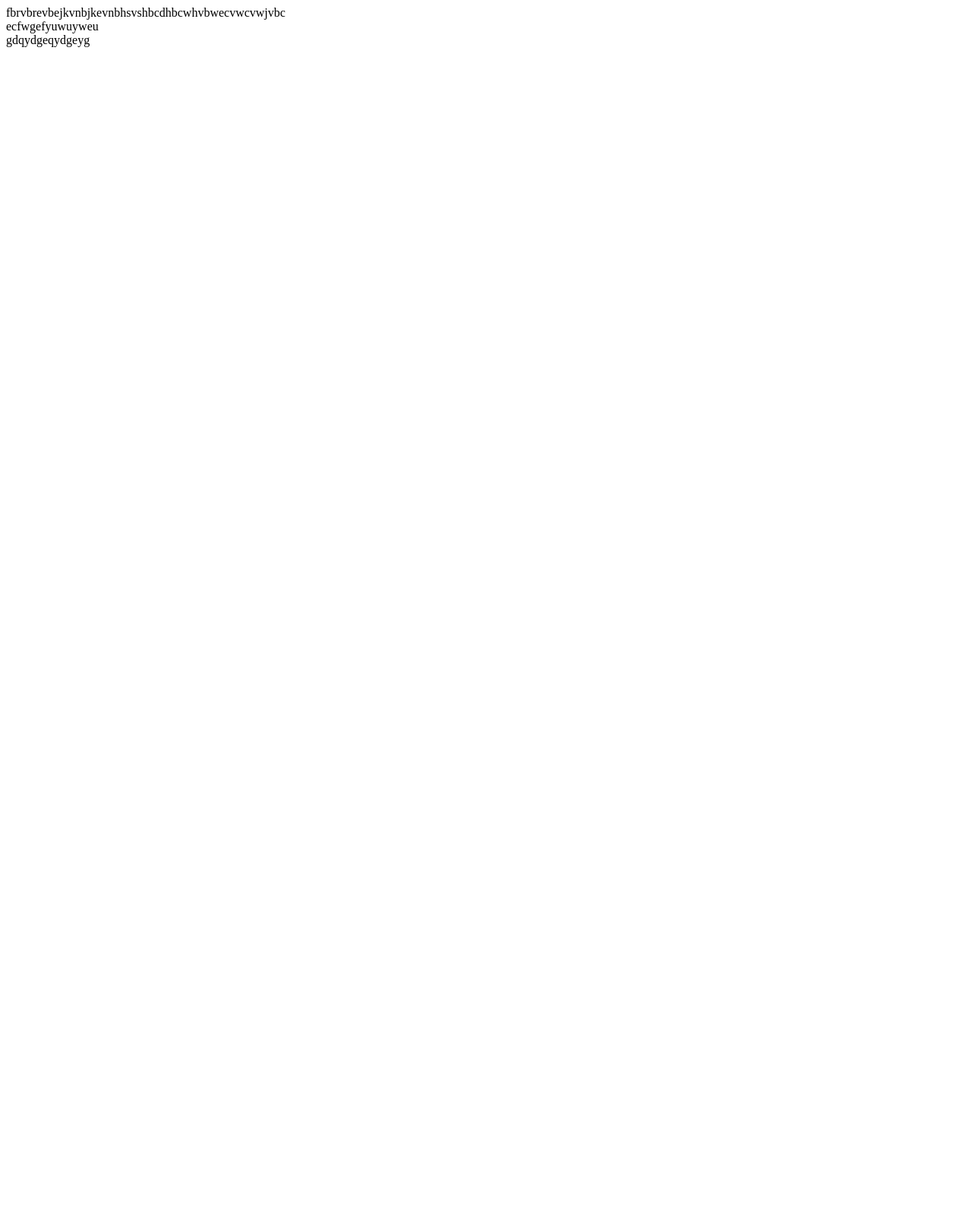
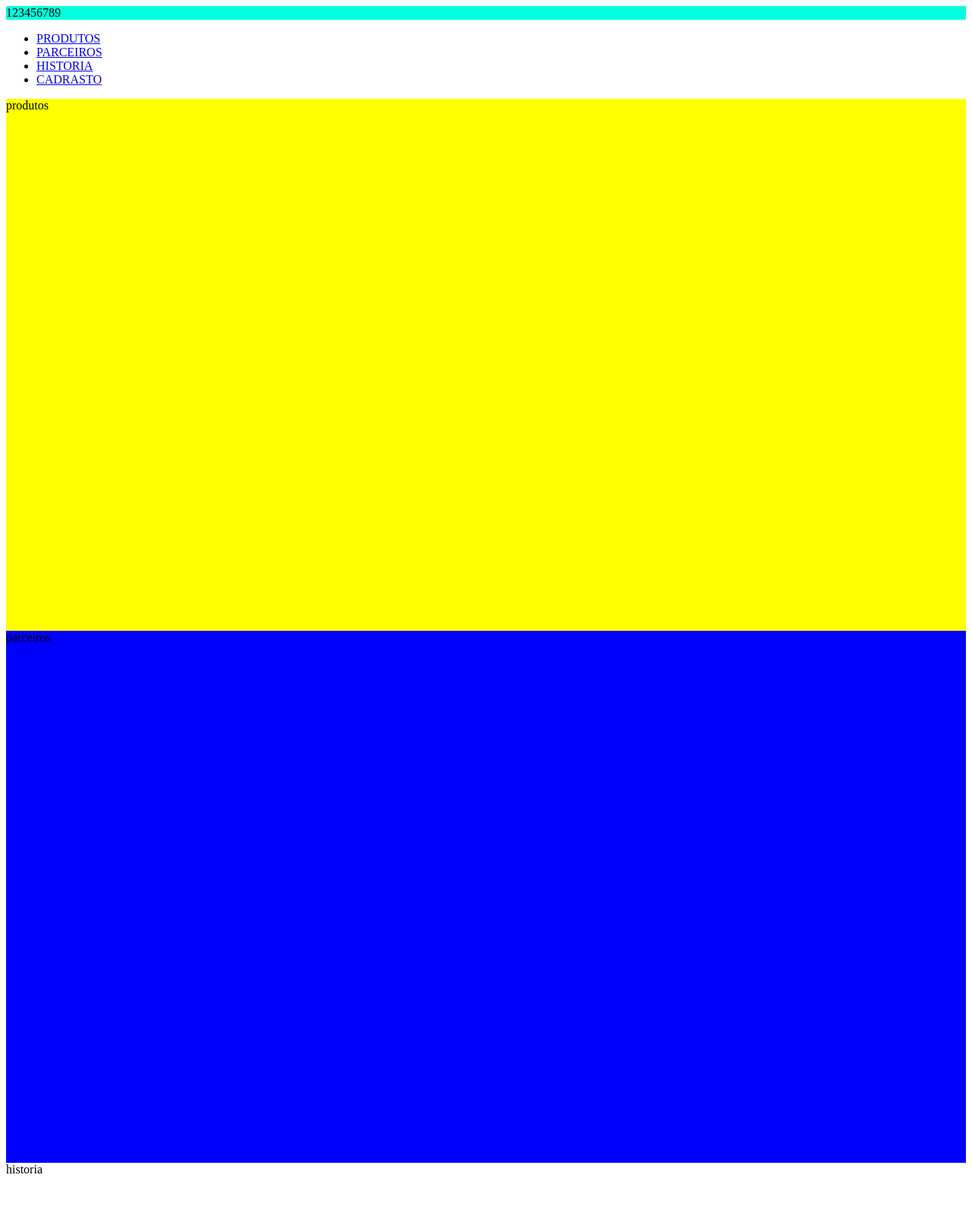
Before and after one commit to gustavogg-pro/landing_page, a plain HTML site: page index.html in a window 1280 px wide. Shown: the top 1600 px of the page at 76% size. Before the commit the page ends 800 px from the top, so only its background shows below. Drawn offline with Linux system fonts and the light colour scheme.

Commit message:
Add files via upload

```diff
--- a/index.html
+++ b/index.html
@@ -7,14 +7,33 @@
     <link rel="stylesheet" href="style.css">
 </head>
 <body>
-    <head>
-        fbrvbrevbejkvnbjkevnbhsvshbcdhbcwhvbwecvwcvwjvbc
-    </head>
+    <header>
+        123456789
+    </header>
+    <nav>
+        <ul>
+            <li><a href="#produtos">PRODUTOS</a></li>
+            <li><a href="#parceiros">PARCEIROS</a></li>
+            <li><a href="#historia">HISTORIA</a></li>
+            <li><a href="#cadrasto">CADRASTO</a></li>
+        </ul>
+    </nav>
     <main>
-        ecfwgefyuwuyweu
+        <section id="produtos">
+            produtos
+        </section>
+        <section id="parceiros">
+            parceiros
+        </section>
+        <section id="historia">
+            historia
+        </section>
+        <section id="cadrasto">
+            cadrasto
+        </section>
     </main>
     <footer>
-        gdqydgeqydgeyg
+        123456789
     </footer>
 </body>
 </html>
--- a/style.css
+++ b/style.css
@@ -1,3 +1,23 @@
 header{
-    background-color: black;
+    background-color: rgb(0, 255, 221);
 }
+
+#produtos{
+    background-color: rgb(255, 255, 0);
+    height: 700px;
+}
+
+#parceiros{
+    background-color: blue;
+    height: 700px;
+}
+
+#historia{
+    background-color: rgb(255, 255, 255);
+    height: 700px;
+}
+
+#cadrasto{
+    background-color: rgb(51, 255, 0);
+    height: 700px;
+}
```
